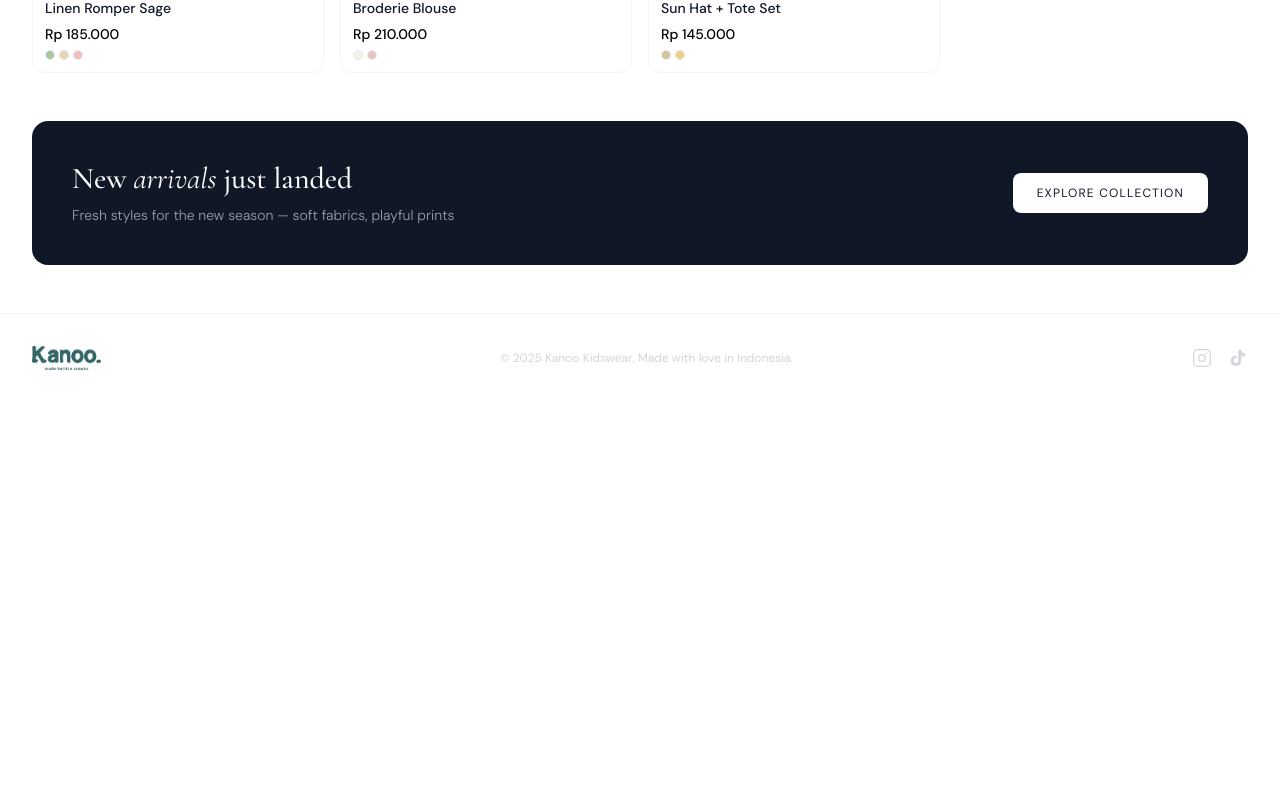
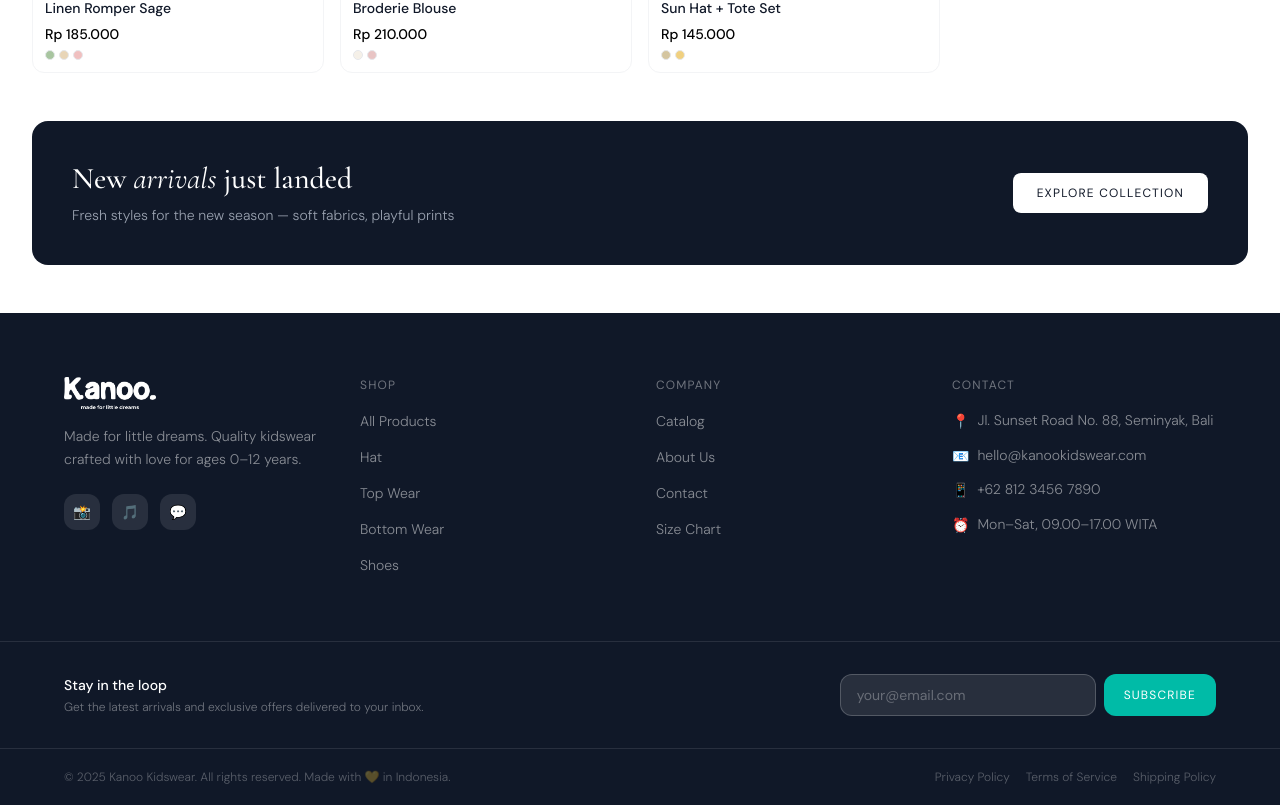
Before and after one commit to Puturyan01/kanoo-website, a React (Vite) app: page / in a window 1280 px wide. Shown: the part 1582-2387 px from the top of the page. Before the commit the page ends 1984 px from the top, so only its background shows below. Built offline with nearby package versions, Linux system fonts and the light colour scheme.

Commit message:
feat: add global footer

```diff
--- a/src/App.jsx
+++ b/src/App.jsx
@@ -7,6 +7,7 @@ import About from "./pages/About"
 import Contact from "./pages/Contact"
 import SizeChart from "./pages/SizeChart"
 import Navbar from "./components/Navbar"
+import Footer from "./components/Footer"
 
 function App() {
   return (
@@ -21,6 +22,7 @@ function App() {
         <Route path="/contact" element={<Contact />} />
         <Route path="/size-chart" element={<SizeChart />} />
       </Routes>
+      <Footer />
     </BrowserRouter>
   )
 }
--- /dev/null
+++ b/src/components/Footer.jsx
@@ -0,0 +1,146 @@
+import { Link } from "react-router-dom"
+
+export default function Footer() {
+  return (
+    <footer className="bg-gray-900 text-white">
+
+      {/* ── TOP SECTION ── */}
+      <div className="px-4 md:px-16 py-12 md:py-16 grid grid-cols-1 md:grid-cols-4 gap-10 md:gap-8">
+
+        {/* Brand */}
+        <div className="md:col-span-1">
+          <img
+            src="/KANOO_3.png"
+            alt="Kanoo"
+            className="h-8 w-auto object-contain mb-4"
+            style={{ filter: "brightness(0) invert(1)" }}
+          />
+          <p className="text-sm text-white/50 font-light leading-relaxed max-w-xs">
+            Made for little dreams. Quality kidswear crafted with love for ages 0–12 years.
+          </p>
+          {/* Social */}
+          <div className="flex gap-3 mt-6">
+            {[
+              { icon: "📸", label: "Instagram" },
+              { icon: "🎵", label: "TikTok" },
+              { icon: "💬", label: "WhatsApp" },
+            ].map((s) => (
+              <button
+                key={s.label}
+                aria-label={s.label}
+                className="w-9 h-9 bg-white/10 hover:bg-white/20 rounded-xl flex items-center justify-center transition-colors"
+              >
+                <span className="text-sm">{s.icon}</span>
+              </button>
+            ))}
+          </div>
+        </div>
+
+        {/* Shop Links */}
+        <div>
+          <p className="text-xs tracking-widest uppercase text-white/40 mb-4">Shop</p>
+          <ul className="space-y-3">
+            {[
+              { label: "All Products", to: "/shop" },
+              { label: "Hat", to: "/shop?category=accessories" },
+              { label: "Top Wear", to: "/shop?category=tops" },
+              { label: "Bottom Wear", to: "/shop?category=bottoms" },
+              { label: "Shoes", to: "/shop?category=shoes" },
+            ].map((item) => (
+              <li key={item.label}>
+                <Link
+                  to={item.to}
+                  className="text-sm text-white/50 hover:text-white transition-colors font-light"
+                >
+                  {item.label}
+                </Link>
+              </li>
+            ))}
+          </ul>
+        </div>
+
+        {/* Company Links */}
+        <div>
+          <p className="text-xs tracking-widest uppercase text-white/40 mb-4">Company</p>
+          <ul className="space-y-3">
+            {[
+              { label: "Catalog", to: "/catalog" },
+              { label: "About Us", to: "/about" },
+              { label: "Contact", to: "/contact" },
+              { label: "Size Chart", to: "/size-chart" },
+            ].map((item) => (
+              <li key={item.label}>
+                <Link
+                  to={item.to}
+                  className="text-sm text-white/50 hover:text-white transition-colors font-light"
+                >
+                  {item.label}
+                </Link>
+              </li>
+            ))}
+          </ul>
+        </div>
+
+        {/* Contact Info */}
+        <div>
+          <p className="text-xs tracking-widest uppercase text-white/40 mb-4">Contact</p>
+          <ul className="space-y-3">
+            {[
+              { icon: "📍", text: "Jl. Sunset Road No. 88, Seminyak, Bali" },
+              { icon: "📧", text: "hello@kanookidswear.com" },
+              { icon: "📱", text: "+62 812 3456 7890" },
+              { icon: "⏰", text: "Mon–Sat, 09.00–17.00 WITA" },
+            ].map((item, i) => (
+              <li key={i} className="flex items-start gap-2">
+                <span className="text-sm mt-0.5 shrink-0">{item.icon}</span>
+                <span className="text-sm text-white/50 font-light leading-relaxed">{item.text}</span>
+              </li>
+            ))}
+          </ul>
+        </div>
+      </div>
+
+      {/* ── NEWSLETTER ── */}
+      <div className="border-t border-white/10 px-4 md:px-16 py-8">
+        <div className="max-w-6xl mx-auto flex flex-col md:flex-row items-start md:items-center justify-between gap-6">
+          <div>
+            <p className="text-sm font-medium text-white mb-1">Stay in the loop</p>
+            <p className="text-xs text-white/40 font-light">
+              Get the latest arrivals and exclusive offers delivered to your inbox.
+            </p>
+          </div>
+          <div className="flex gap-2 w-full md:w-auto">
+            <input
+              type="email"
+              placeholder="your@email.com"
+              className="flex-1 md:w-64 bg-white/10 border border-white/20 rounded-xl px-4 py-2.5 text-sm text-white placeholder-white/30 outline-none focus:border-teal-400 transition-all"
+            />
+            <button className="bg-teal-500 hover:bg-teal-400 text-white text-xs tracking-widest uppercase px-5 py-2.5 rounded-xl transition-colors whitespace-nowrap">
+              Subscribe
+            </button>
+          </div>
+        </div>
+      </div>
+
+      {/* ── BOTTOM BAR ── */}
+      <div className="border-t border-white/10 px-4 md:px-16 py-5">
+        <div className="max-w-6xl mx-auto flex flex-col md:flex-row items-center justify-between gap-3">
+          <p className="text-xs text-white/30 font-light">
+            © 2025 Kanoo Kidswear. All rights reserved. Made with 💛 in Indonesia.
+          </p>
+          <div className="flex gap-4">
+            {["Privacy Policy", "Terms of Service", "Shipping Policy"].map((item) => (
+              <a
+                key={item}
+                className="text-xs text-white/30 hover:text-white/60 transition-colors cursor-pointer font-light"
+              >
+                {item}
+              </a>
+            ))}
+          </div>
+        </div>
+      </div>
+
+    </footer>
+  )
+}
--- a/src/pages/Home.jsx
+++ b/src/pages/Home.jsx
@@ -71,32 +71,6 @@ export default function Home() {
           Explore Collection
         </Link>
       </section>
-
-      {/* Footer */}
-      <footer className="border-t border-gray-100 bg-white px-4 md:px-8 py-6 md:py-8">
-        <div className="flex flex-col md:flex-row items-center justify-between gap-4">
-          <img
-            src="/KANOO_3.png"
-            alt="Kanoo"
-            className="h-6 w-auto object-contain mix-blend-multiply"
-          />
-          <p className="text-xs text-gray-300 text-center">
-            © 2025 Kanoo Kidswear. Made with love in Indonesia.
-          </p>
-          <div className="flex gap-4 text-gray-300">
-            {/* Instagram */}
-            <svg xmlns="http://www.w3.org/2000/svg" className="w-5 h-5 cursor-pointer hover:text-gray-700 transition-colors" fill="none" viewBox="0 0 24 24" stroke="currentColor">
-              <rect x="2" y="2" width="20" height="20" rx="5" ry="5" strokeWidth={1.5}/>
-              <circle cx="12" cy="12" r="4" strokeWidth={1.5}/>
-              <circle cx="17.5" cy="6.5" r="0.5" fill="currentColor"/>
-            </svg>
-            {/* TikTok */}
-            <svg xmlns="http://www.w3.org/2000/svg" className="w-5 h-5 cursor-pointer hover:text-gray-700 transition-colors" fill="currentColor" viewBox="0 0 24 24">
-              <path d="M19.59 6.69a4.83 4.83 0 0 1-3.77-4.25V2h-3.45v13.67a2.89 2.89 0 0 1-2.88 2.5 2.89 2.89 0 0 1-2.89-2.89 2.89 2.89 0 0 1 2.89-2.89c.28 0 .54.04.79.1V9.01a6.33 6.33 0 0 0-.79-.05 6.34 6.34 0 0 0-6.34 6.34 6.34 6.34 0 0 0 6.34 6.34 6.34 6.34 0 0 0 6.33-6.34V8.69a8.18 8.18 0 0 0 4.78 1.52V6.76a4.85 4.85 0 0 1-1.01-.07z"/>
-            </svg>
-          </div>
-        </div>
-      </footer>
     </main>
   )
 }
```
